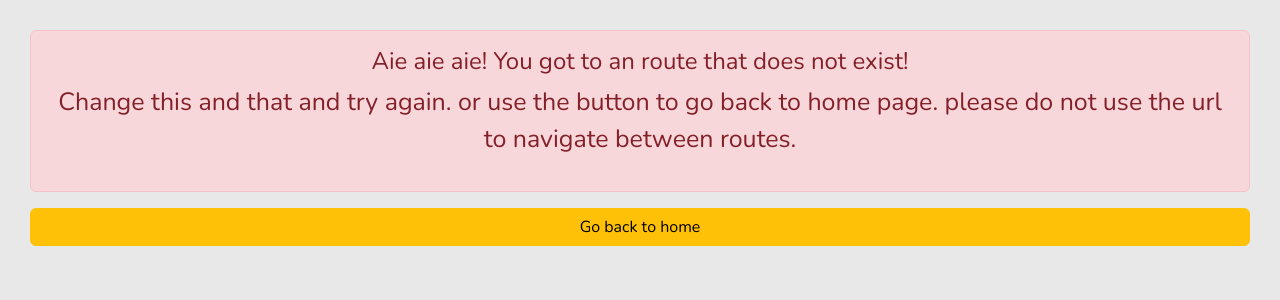
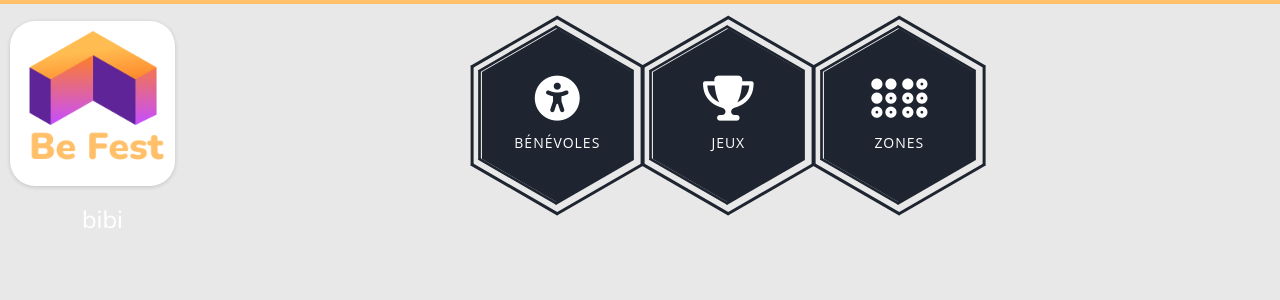
Before and after one commit to ayoubbibo/BeFest, a React (Create React App) app: page /Jeux in a window 1280 px wide. Shown: the top 300 px of the page. Built offline with nearby package versions, Linux system fonts and the light colour scheme; a web font is replaced by a local one.

Commit message:
Router done

```diff
--- a/src/components/Home.jsx
+++ b/src/components/Benevole.jsx
@@ -1,4 +1,4 @@
-import '../styles/Home.css';
+import '../styles/Benevole.css';
 import Header from './Header';
 
 //import Axios from "axios";
@@ -8,7 +8,7 @@ import Header from './Header';
  * this is the main component where the request for fetching data from the api is done
  * it containes the posts list
  */
-function Home(){
+function Benevole(){
 /*const [data, setData] = useState([]);
 useEffect(() => {
     Axios.get('http://localhost:3000/api/posts')
@@ -22,8 +22,11 @@ useEffect(() => {
 return(
         <div className="app">
             <Header></Header>
+            <div className="container">
+                bibi
+            </div>
         </div>
     )
 }
 
-export default Home;
+export default Benevole;
--- a/src/components/Header.jsx
+++ b/src/components/Header.jsx
@@ -1,4 +1,5 @@
 import '../styles/Header.css';
+import {Link} from 'react-router-dom';
 
 /**
  * this component is the header of the website
@@ -23,7 +24,7 @@ return(
                             <div></div>
                             <div></div>
                         </div>
-
+                        <Link style={{ textDecoration: 'none' }} to={"/Benevole"}>
                             <div className="hex-content">
                                 <span className="hex-content-inner">
                                     <span className="icon">
@@ -33,6 +34,7 @@ return(
                                 </span>
                                 <svg viewBox="0 0 173.20508075688772 200" height="200" width="174" version="1.1" xmlns="http://www.w3.org/2000/svg"><path d="M86.60254037844386 0L173.20508075688772 50L173.20508075688772 150L86.60254037844386 200L0 150L0 50Z" fill="#1e2530"></path></svg>
                             </div>
+                        </Link>
                     </div>
                     <div className="hexagon-item">
                         <div className="hex-item">
@@ -45,6 +47,7 @@ return(
                             <div></div>
                             <div></div>
                         </div>
+                        <Link style={{ textDecoration: 'none' }} to={"/Jeux"}>
                             <div  className="hex-content">
                                 <span className="hex-content-inner">
                                     <span className="icon">
@@ -54,6 +57,7 @@ return(
                                 </span>
                                 <svg viewBox="0 0 173.20508075688772 200" height="200" width="174" version="1.1" xmlns="http://www.w3.org/2000/svg"><path d="M86.60254037844386 0L173.20508075688772 50L173.20508075688772 150L86.60254037844386 200L0 150L0 50Z" fill="#1e2530"></path></svg>
                             </div>
+                        </Link>
                     </div>
                     <div className="hexagon-item">
                         <div className="hex-item">
@@ -66,6 +70,7 @@ return(
                             <div></div>
                             <div></div>
                         </div>
+                        <Link style={{ textDecoration: 'none' }} to={"/Zones"}>
                             <div  className="hex-content">
                                 <span className="hex-content-inner">
                                     <span className="icon">
@@ -75,6 +80,7 @@ return(
                                 </span>
                                 <svg viewBox="0 0 173.20508075688772 200" height="200" width="174" version="1.1" xmlns="http://www.w3.org/2000/svg"><path d="M86.60254037844386 0L173.20508075688772 50L173.20508075688772 150L86.60254037844386 200L0 150L0 50Z" fill="#1e2530"></path></svg>
                             </div>
+                        </Link>
                     </div>
                 </div>
             </div>
--- /dev/null
+++ b/src/components/Jeux.jsx
@@ -0,0 +1,32 @@
+import '../styles/Jeux.css';
+import Header from './Header';
+
+//import Axios from "axios";
+//import { useEffect, useState } from 'react';
+
+/**
+ * this is the main component where the request for fetching data from the api is done
+ * it containes the posts list
+ */
+function Jeux(){
+/*const [data, setData] = useState([]);
+useEffect(() => {
+    Axios.get('http://localhost:3000/api/posts')
+    .then(res => {
+    //console.log("We got the data that we need ",res.data.posts)
+    setData(res.data.posts);
+    }
+    )
+    .catch(err => console.log(err));
+}, [])*/
+return(
+        <div className="app">
+            <Header></Header>
+            <div className="container">
+                bibi
+            </div>
+        </div>
+    )
+}
+
+export default Jeux;
--- a/src/components/Routeur.jsx
+++ b/src/components/Routeur.jsx
@@ -1,4 +1,6 @@
-import Home from './Home';
+import Zones from './Zones';
+import Benevole from './Benevole';
+import Jeux from './Jeux';
 import {Route, Routes, useLocation} from 'react-router-dom';
 import NoExistingPage from './NoExistingPage';
 
@@ -14,8 +16,10 @@ function Routeur()
     const location = useLocation();
     return(
         <Routes location={location} key={location.pathname}>
-            <Route path="/Home" exact element={<Home />}/>
-            <Route path="/" exact element={<Home />}/>
+            <Route path="/Zones" exact element={<Zones />}/>
+            <Route path="/Benevole" element={<Benevole />}/>
+            <Route path="/Jeux" element={<Jeux />}/>
+            <Route path="/" exact element={<Zones />}/>
             <Route path="*" element={<NoExistingPage />}/>
         </Routes>
     );
--- /dev/null
+++ b/src/components/Zones.jsx
@@ -0,0 +1,29 @@
+import '../styles/Zones.css';
+import Header from './Header';
+
+//import Axios from "axios";
+//import { useEffect, useState } from 'react';
+
+/**
+ * this is the main component where the request for fetching data from the api is done
+ * it containes the posts list
+ */
+function Zones(){
+/*const [data, setData] = useState([]);
+useEffect(() => {
+    Axios.get('http://localhost:3000/api/posts')
+    .then(res => {
+    //console.log("We got the data that we need ",res.data.posts)
+    setData(res.data.posts);
+    }
+    )
+    .catch(err => console.log(err));
+}, [])*/
+return(
+        <div className="app">
+            <Header></Header>
+        </div>
+    )
+}
+
+export default Zones;
```
Also changed, not shown: src/styles/Benevole.css (added), src/styles/Home.css (deleted), src/styles/Jeux.css (added), src/styles/Zones.css (added). Lines whose indentation alone changed are shown as unchanged.
